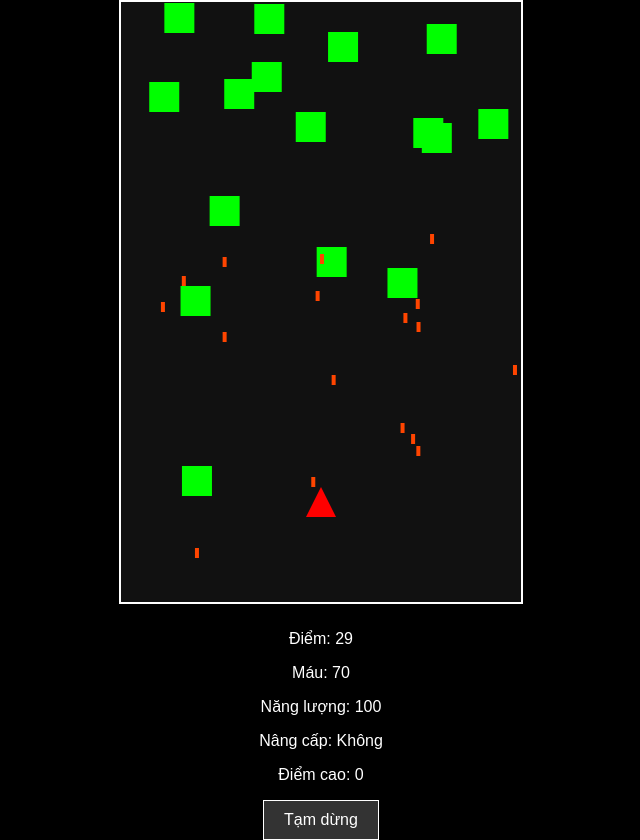
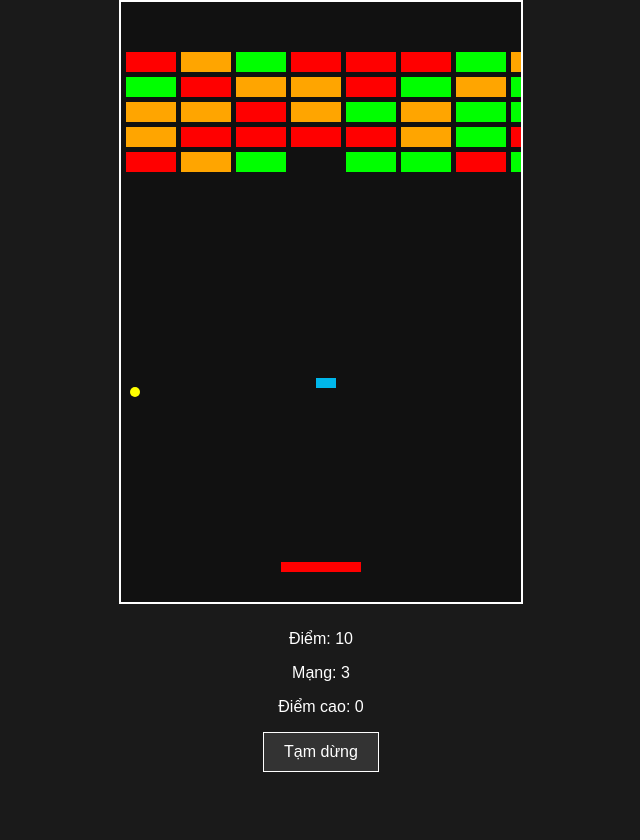
Before and after one commit to Core-Media/Space-Battle, a plain HTML site: page index.html in a window 1280 px wide. Shown: the whole page, without its empty margins (319-959 px from the left). After the commit the page ends 800 px from the top, so only its background shows below. Drawn offline with Linux system fonts and the light colour scheme.

Commit message:
game gach

```diff
--- a/index.html
+++ b/index.html
@@ -3,102 +3,88 @@
 <head>
     <meta charset="UTF-8">
     <meta name="viewport" content="width=device-width, initial-scale=1.0">
-    <title>Space Battle</title>
+    <title>Block Breaker</title>
 </head>
-<body style="margin: 0; overflow: hidden; background: #000; display: flex; justify-content: center; align-items: center; flex-direction: column; font-family: Arial, sans-serif;">
+<body style="margin: 0; overflow: hidden; background: #1a1a1a; display: flex; justify-content: center; align-items: center; flex-direction: column; font-family: Arial, sans-serif;">
     <canvas id="gameCanvas" width="400" height="600" style="background: #111; border: 2px solid #fff;"></canvas>
     <div style="color: #fff; text-align: center; margin-top: 10px;">
         <p id="score">Điểm: 0</p>
-        <p id="health">Máu: 100</p>
-        <p id="energy">Năng lượng: 100</p>
-        <p id="upgrades">Nâng cấp: Không</p>
+        <p id="lives">Mạng: 3</p>
         <p id="highScore">Điểm cao: 0</p>
         <button id="pauseBtn" style="padding: 10px 20px; font-size: 16px; cursor: pointer; background: #333; color: #fff; border: 1px solid #fff;">Tạm dừng</button>
     </div>
     <script>
         const canvas = document.getElementById('gameCanvas');
         const ctx = canvas.getContext('2d');
-        let player = { x: 200, y: 500, health: 100, energy: 100, fireRate: 500, shield: 0, speed: 3 };
+        let paddle = { x: 160, width: 80, height: 10, y: 560 };
+        let ball = { x: 200, y: 540, dx: 2, dy: -2, radius: 5 };
+        let bricks = [];
+        let items = [];
         let score = 0;
+        let lives = 3;
         let highScore = localStorage.getItem('highScore') ? parseInt(localStorage.getItem('highScore')) : 0;
         let isPaused = false;
-        let enemies = [];
-        let bullets = [];
-        let enemyBullets = [];
-        let upgrades = [];
-        let lastShot = Date.now();
+        const brickWidth = 50;
+        const brickHeight = 20;
+        const brickRows = 5;
+        const brickCols = 8;
+
+        // Khởi tạo gạch
+        for (let i = 0; i < brickRows; i++) {
+            bricks[i] = [];
+            for (let j = 0; j < brickCols; j++) {
+                bricks[i][j] = { x: j * (brickWidth + 5) + 5, y: i * (brickHeight + 5) + 50, hits: Math.floor(Math.random() * 3) + 1 };
+            }
+        }
 
         // Vẽ cảnh
         function drawScene() {
             ctx.clearRect(0, 0, canvas.width, canvas.height);
-            // Vẽ tàu người chơi
-            ctx.fillStyle = player.shield > 0 ? '#00ffff' : '#ff0000';
+            // Vẽ thanh chắn
+            ctx.fillStyle = '#ff0000';
+            ctx.fillRect(paddle.x, paddle.y, paddle.width, paddle.height);
+            // Vẽ bóng
+            ctx.fillStyle = '#ffff00';
             ctx.beginPath();
-            ctx.moveTo(player.x, player.y - 15);
-            ctx.lineTo(player.x - 15, player.y + 15);
-            ctx.lineTo(player.x + 15, player.y + 15);
-            ctx.closePath();
+            ctx.arc(ball.x, ball.y, ball.radius, 0, Math.PI * 2);
             ctx.fill();
-            // Vẽ kẻ thù
-            enemies.forEach(e => {
-                ctx.fillStyle = '#00ff00';
-                ctx.fillRect(e.x - 15, e.y - 15, 30, 30);
+            // Vẽ gạch
+            bricks.forEach(row => {
+                row.forEach(brick => {
+                    if (brick.hits > 0) {
+                        ctx.fillStyle = brick.hits === 1 ? '#00ff00' : brick.hits === 2 ? '#ffa500' : '#ff0000';
+                        ctx.fillRect(brick.x, brick.y, brickWidth, brickHeight);
+                    }
+                });
             });
-            // Vẽ đạn
-            bullets.forEach(b => {
-                ctx.fillStyle = '#ffff00';
-                ctx.fillRect(b.x - 2, b.y - 5, 4, 10);
-            });
-            enemyBullets.forEach(b => {
-                ctx.fillStyle = '#ff4500';
-                ctx.fillRect(b.x - 2, b.y - 5, 4, 10);
-            });
-            // Vẽ vật phẩm nâng cấp
-            upgrades.forEach(u => {
-                ctx.fillStyle = u.type === 'health' ? '#ff4040' : u.type === 'energy' ? '#1e90ff' : '#ffd700';
-                ctx.beginPath();
-                ctx.arc(u.x, u.y, 10, 0, Math.PI * 2);
-                ctx.fill();
+            // Vẽ vật phẩm
+            items.forEach(item => {
+                ctx.fillStyle = item.type === 'paddle' ? '#00b7eb' : '#ffd700';
+                ctx.fillRect(item.x, item.y, 20, 10);
             });
         }
 
         // Cập nhật giao diện
         function updateUI() {
-            document.getElementById('score').textContent = `Điểm: ${Math.floor(score)}`;
-            document.getElementById('health').textContent = `Máu: ${Math.floor(player.health)}`;
-            document.getElementById('energy').textContent = `Năng lượng: ${Math.floor(player.energy)}`;
-            document.getElementById('upgrades').textContent = `Nâng cấp: ${player.shield > 0 ? 'Lá chắn' : player.fireRate < 500 ? 'Tốc độ bắn' : 'Không'}`;
+            document.getElementById('score').textContent = `Điểm: ${score}`;
+            document.getElementById('lives').textContent = `Mạng: ${lives}`;
             document.getElementById('highScore').textContent = `Điểm cao: ${highScore}`;
         }
 
         // Điều khiển cảm ứng
-        let isDragging = false;
         canvas.addEventListener('touchstart', (e) => {
             if (isPaused) return;
-            isDragging = true;
             const touch = e.touches[0];
             const rect = canvas.getBoundingClientRect();
-            player.x = touch.clientX - rect.left;
-            player.y = touch.clientY - rect.top;
-            player.x = Math.max(15, Math.min(canvas.width - 15, player.x));
-            player.y = Math.max(15, Math.min(canvas.height - 15, player.y));
-            if (Date.now() - lastShot >= player.fireRate && player.energy >= 5) {
-                bullets.push({ x: player.x, y: player.y - 15 });
-                player.energy -= 5;
-                lastShot = Date.now();
-            }
+            paddle.x = touch.clientX - rect.left - paddle.width / 2;
+            paddle.x = Math.max(0, Math.min(canvas.width - paddle.width, paddle.x));
         });
         canvas.addEventListener('touchmove', (e) => {
-            if (isPaused || !isDragging) return;
+            if (isPaused) return;
             const touch = e.touches[0];
             const rect = canvas.getBoundingClientRect();
-            player.x = touch.clientX - rect.left;
-            player.y = touch.clientY - rect.top;
-            player.x = Math.max(15, Math.min(canvas.width - 15, player.x));
-            player.y = Math.max(15, Math.min(canvas.height - 15, player.y));
-        });
-        canvas.addEventListener('touchend', () => {
-            isDragging = false;
+            paddle.x = touch.clientX - rect.left - paddle.width / 2;
+            paddle.x = Math.max(0, Math.min(canvas.width - paddle.width, paddle.x));
         });
 
         // Tạm dừng/tiếp tục
@@ -110,92 +96,72 @@
         // Cập nhật trạng thái trò chơi
         function updateGame() {
             if (isPaused) return;
-            score += 0.1;
-            player.energy = Math.min(100, player.energy + 0.05);
-            player.shield = Math.max(0, player.shield - 0.02);
 
-            // Tạo kẻ thù
-            if (Math.random() < 0.03) {
-                let type = Math.random() < 0.5 ? 'straight' : 'zigzag';
-                enemies.push({ x: Math.random() * (canvas.width - 30) + 15, y: -15, type, health: 50, zigzagDir: 1, zigzagTime: 0 });
+            // Di chuyển bóng
+            ball.x += ball.dx;
+            ball.y += ball.dy;
+
+            // Va chạm với tường
+            if (ball.x + ball.radius > canvas.width || ball.x - ball.radius < 0) ball.dx = -ball.dx;
+            if (ball.y - ball.radius < 0) ball.dy = -ball.dy;
+            if (ball.y + ball.radius > canvas.height) {
+                lives--;
+                if (lives <= 0) {
+                    if (score > highScore) {
+                        highScore = score;
+                        localStorage.setItem('highScore', highScore);
+                    }
+                    lives = 3;
+                    score = 0;
+                    ball = { x: 200, y: 540, dx: 2, dy: -2, radius: 5 };
+                    paddle = { x: 160, width: 80, height: 10, y: 560 };
+                    bricks = [];
+                    for (let i = 0; i < brickRows; i++) {
+                        bricks[i] = [];
+                        for (let j = 0; j < brickCols; j++) {
+                            bricks[i][j] = { x: j * (brickWidth + 5) + 5, y: i * (brickHeight + 5) + 50, hits: Math.floor(Math.random() * 3) + 1 };
+                        }
+                    }
+                    items = [];
+                } else {
+                    ball = { x: 200, y: 540, dx: 2, dy: -2, radius: 5 };
+                }
             }
 
-            // Cập nhật kẻ thù
-            enemies.forEach((e, index) => {
-                if (e.type === 'straight') e.y += 2;
-                else {
-                    e.y += 1;
-                    e.zigzagTime += 0.1;
-                    e.x += Math.sin(e.zigzagTime) * e.zigzagDir * 2;
-                }
-                if (e.y > canvas.height) enemies.splice(index, 1);
-                if (Math.hypot(e.x - player.x, e.y - player.y) < 30) {
-                    player.health -= player.shield > 0 ? 0 : 20;
-                    enemies.splice(index, 1);
-                }
-                if (Math.random() < 0.01) {
-                    enemyBullets.push({ x: e.x, y: e.y + 15 });
-                }
-            });
+            // Va chạm với thanh chắn
+            if (ball.y + ball.radius > paddle.y && ball.y - ball.radius < paddle.y + paddle.height && ball.x > paddle.x && ball.x < paddle.x + paddle.width) {
+                ball.dy = -ball.dy;
+                ball.dx += (ball.x - (paddle.x + paddle.width / 2)) * 0.1;
+            }
 
-            // Cập nhật đạn
-            bullets.forEach((b, index) => {
-                b.y -= 5;
-                if (b.y < 0) bullets.splice(index, 1);
-                enemies.forEach((e, eIndex) => {
-                    if (Math.hypot(b.x - e.x, b.y - e.y) < 20) {
-                        e.health -= 25;
-                        bullets.splice(index, 1);
-                        if (e.health <= 0) {
-                            enemies.splice(eIndex, 1);
-                            score += 10;
-                            if (Math.random() < 0.3) {
-                                let type = Math.random() < 0.33 ? 'health' : Math.random() < 0.5 ? 'energy' : 'shield';
-                                upgrades.push({ x: e.x, y: e.y, type });
-                            }
+            // Va chạm với gạch
+            bricks.forEach((row, i) => {
+                row.forEach((brick, j) => {
+                    if (brick.hits > 0 && ball.x > brick.x && ball.x < brick.x + brickWidth && ball.y > brick.y && ball.y < brick.y + brickHeight) {
+                        brick.hits--;
+                        score += brick.hits === 0 ? 10 : 5;
+                        ball.dy = -ball.dy;
+                        if (brick.hits === 0 && Math.random() < 0.2) {
+                            let type = Math.random() < 0.5 ? 'paddle' : 'speed';
+                            items.push({ x: brick.x + brickWidth / 2, y: brick.y, type });
                         }
                     }
                 });
             });
 
-            // Cập nhật đạn kẻ thù
-            enemyBullets.forEach((b, index) => {
-                b.y += 3;
-                if (b.y > canvas.height) enemyBullets.splice(index, 1);
-                if (Math.hypot(b.x - player.x, b.y - player.y) < 20) {
-                    player.health -= player.shield > 0 ? 0 : 15;
-                    enemyBullets.splice(index, 1);
+            // Cập nhật vật phẩm
+            items.forEach((item, index) => {
+                item.y += 2;
+                if (item.y > canvas.height) items.splice(index, 1);
+                if (item.y + 10 > paddle.y && item.y < paddle.y + paddle.height && item.x > paddle.x && item.x < paddle.x + paddle.width) {
+                    if (item.type === 'paddle') paddle.width = Math.min(120, paddle.width + 20);
+                    else if (item.type === 'speed') {
+                        ball.dx *= 1.2;
+                        ball.dy *= 1.2;
+                    }
+                    items.splice(index, 1);
                 }
             });
-
-            // Cập nhật vật phẩm nâng cấp
-            upgrades.forEach((u, index) => {
-                u.y += 1;
-                if (u.y > canvas.height) upgrades.splice(index, 1);
-                if (Math.hypot(u.x - player.x, u.y - player.y) < 20) {
-                    if (u.type === 'health') player.health = Math.min(100, player.health + 20);
-                    else if (u.type === 'energy') player.energy = Math.min(100, player.energy + 30);
-                    else if (u.type === 'shield') {
-                        player.shield = 100;
-                        player.fireRate = Math.max(200, player.fireRate - 50);
-                    }
-                    upgrades.splice(index, 1);
-                }
-            });
-
-            // Kiểm tra game over
-            if (player.health <= 0) {
-                if (score > highScore) {
-                    highScore = Math.floor(score);
-                    localStorage.setItem('highScore', highScore);
-                }
-                player = { x: 200, y: 500, health: 100, energy: 100, fireRate: 500, shield: 0, speed: 3 };
-                score = 0;
-                enemies = [];
-                bullets = [];
-                enemyBullets = [];
-                upgrades = [];
-            }
 
             drawScene();
             updateUI();
```
